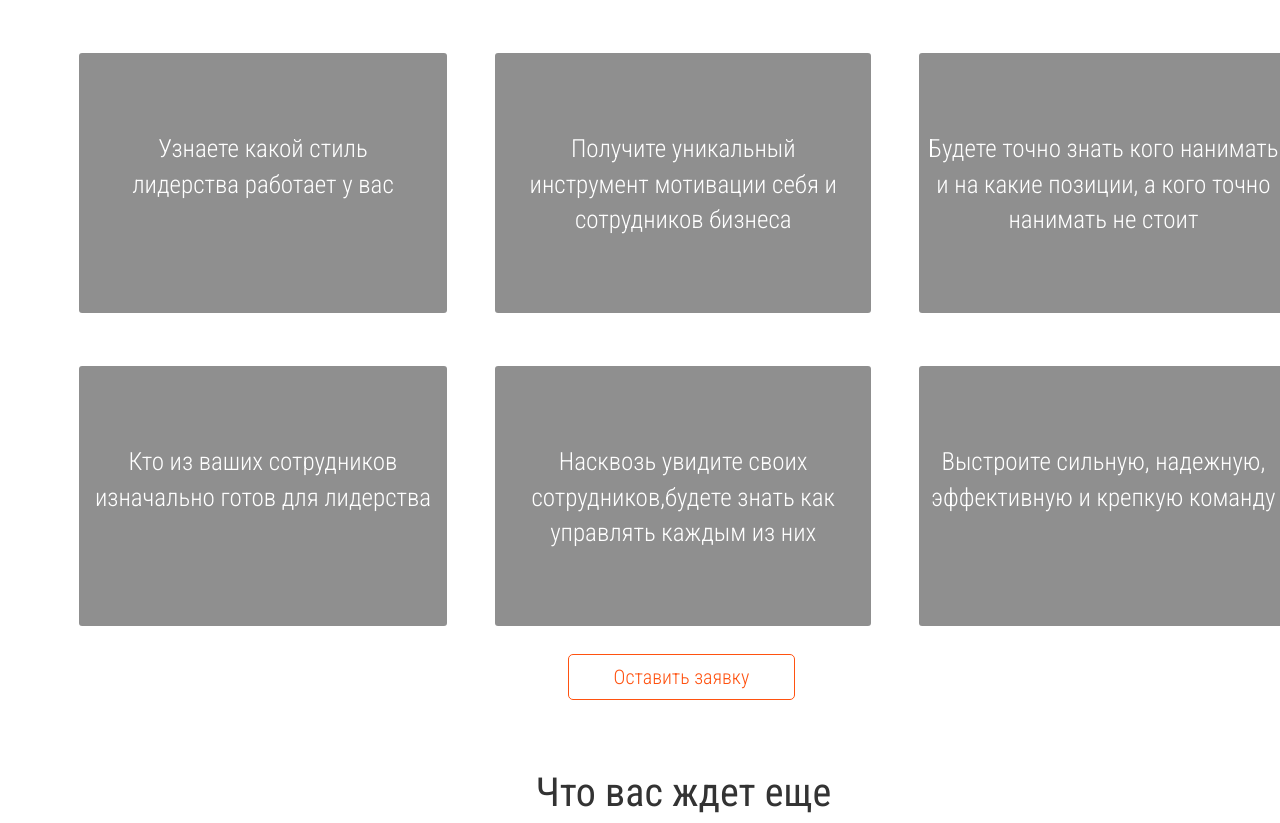
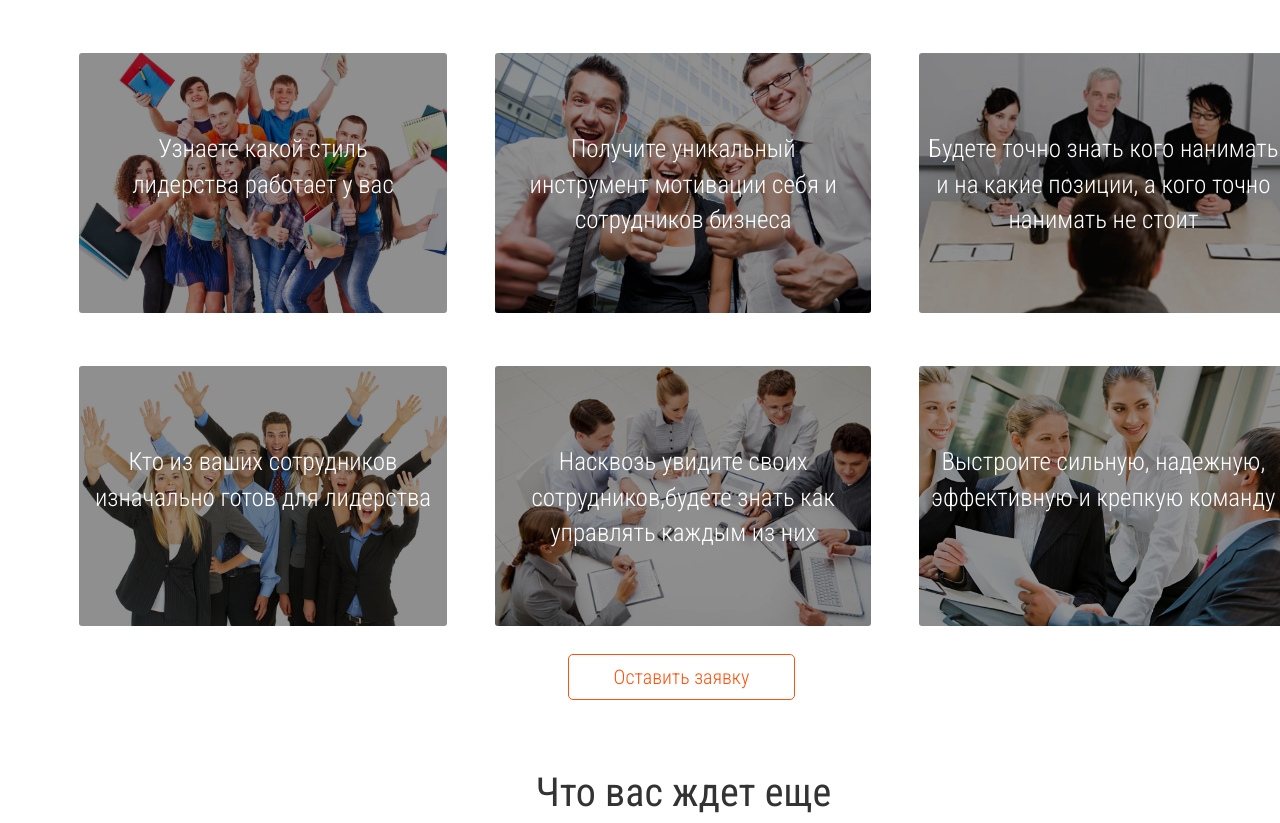
Before and after one commit to pavel-lobanov/vakulchik_lead, a plain HTML site: page index.html in a window 1280 px wide. Shown: the part 733-1556 px from the top of the page. Drawn offline with nearby package versions, Linux system fonts and the light colour scheme; the site is published under a folder, as on GitHub Pages, so addresses that start at the root find nothing.

Commit message:
add ".." to backgroud patch

```diff
--- a/css/sass/main.scss
+++ b/css/sass/main.scss
@@ -206,36 +206,36 @@ $blue_color: #00475d;
 				right: 0;
 			}
 			&:nth-child(1) {
-				background: url(/img/9b18cfacd16f489c553d3382400478d5.jpg) no-repeat;
+				background: url(../img/9b18cfacd16f489c553d3382400478d5.jpg) no-repeat;
 				background-size: 113%;
     			background-position: -14px 80%;
 				margin-bottom: 48px;
 			}
 			&:nth-child(2) {
-				background: url(/img/dce66152dc1.jpg) no-repeat;
+				background: url(../img/dce66152dc1.jpg) no-repeat;
 				background-size: 110%;
 				background-position: 86%;
 				margin-bottom: 48px;
 				width: 376px;
 			}
 			&:nth-child(3) {
-				background: url(/img/imagem-1.jpg) no-repeat;
+				background: url(../img/imagem-1.jpg) no-repeat;
 				background-size: cover;
 				margin-bottom: 48px;
 			}
 			&:nth-child(4) {
-				background: url(/img/4323a9497a14ef99a514bd8b7c8ed52f.jpg) no-repeat;
+				background: url(../img/4323a9497a14ef99a514bd8b7c8ed52f.jpg) no-repeat;
 				background-size: cover;
 				background-position: 28%;
 			}
 			&:nth-child(5) {
-				background: url(/img/ozenka_p_2.jpg) no-repeat;
+				background: url(../img/ozenka_p_2.jpg) no-repeat;
 				background-size: cover;
 			    background-position: 100%;
 				width: 376px;
 			}
 			&:nth-child(6) {
-				background: url(/img/ite-mutluluk5.jpg) no-repeat;
+				background: url(../img/ite-mutluluk5.jpg) no-repeat;
 				background-size: cover;
 			}
 		}
--- a/index.html
+++ b/index.html
@@ -56,7 +56,7 @@
 			    			</div>
 			    			<div class="couch-photo">
 			    				<div class="couch-img"><span>ФОТО КОУЧА</span></div>
-			    				<div class="couch-sign"><span>И СДЕСЬ БУДЕТ ПОДПИСЬ <br> “С вами практикующий коуч ф.и.о”</span></div>
+			    				<div class="couch-sign"><span>И ЗДЕСЬ БУДЕТ ПОДПИСЬ <br> “С вами практикующий коуч ф.и.о”</span></div>
 			    			</div>
 			    		</div>
 			    	</div>
```
Also changed, not shown: css/main.css, css/sass/main.css.
